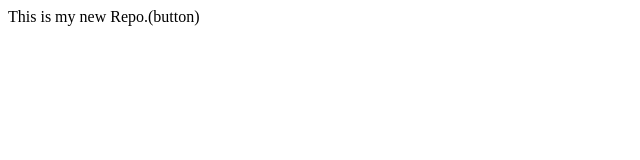
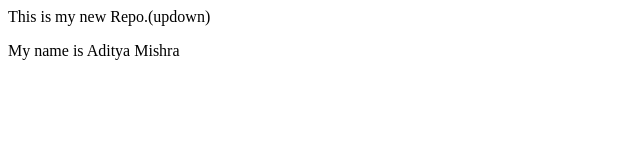
Before and after one commit to adityamishra5050/local_repo, a plain HTML site: page index.html in a window 1280 px wide. Shown: the whole page, without its empty margins (0-640 px from the left). Drawn offline with Linux system fonts and the light colour scheme.

Commit message:
Added new line

```diff
--- a/index.html
+++ b/index.html
@@ -1 +1,2 @@
-<p>This is my new Repo.(button)</p>
+<p>This is my new Repo.(updown)</p>
+<p> My name is Aditya Mishra </p>
```
